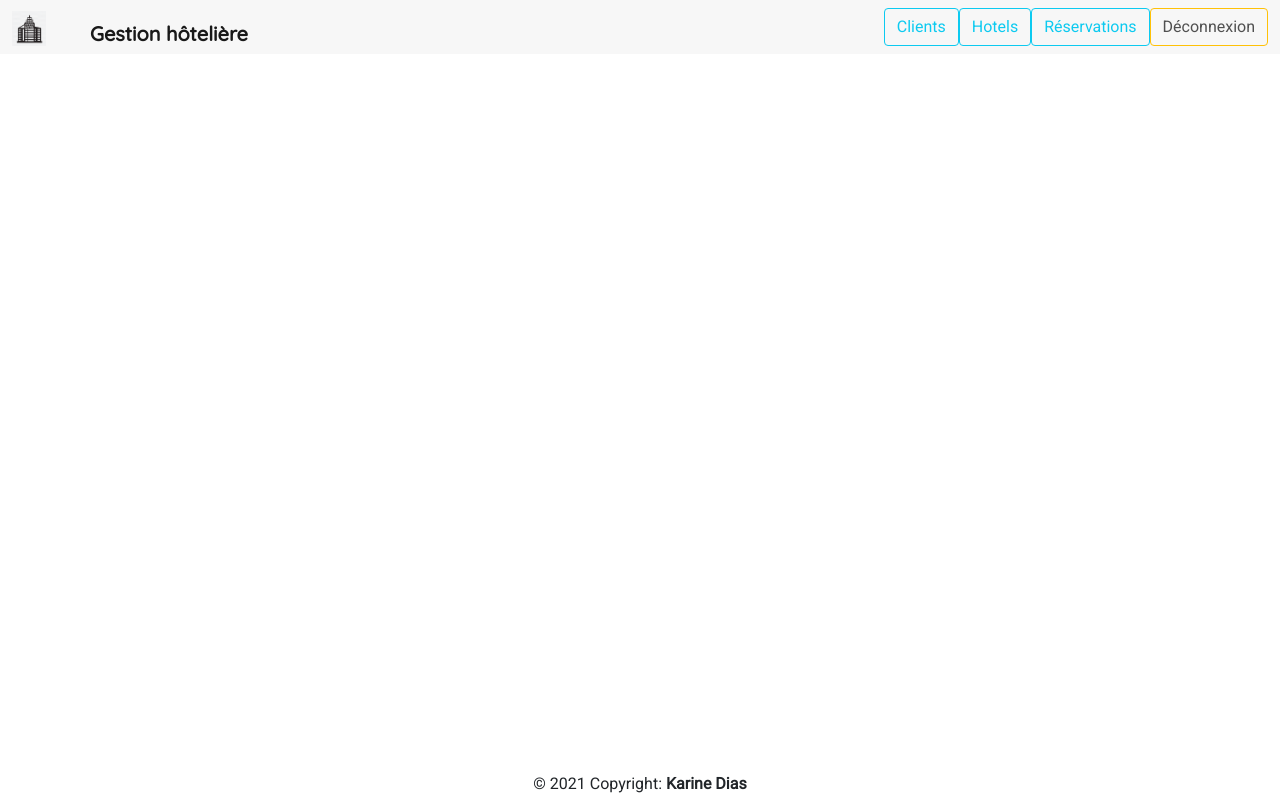
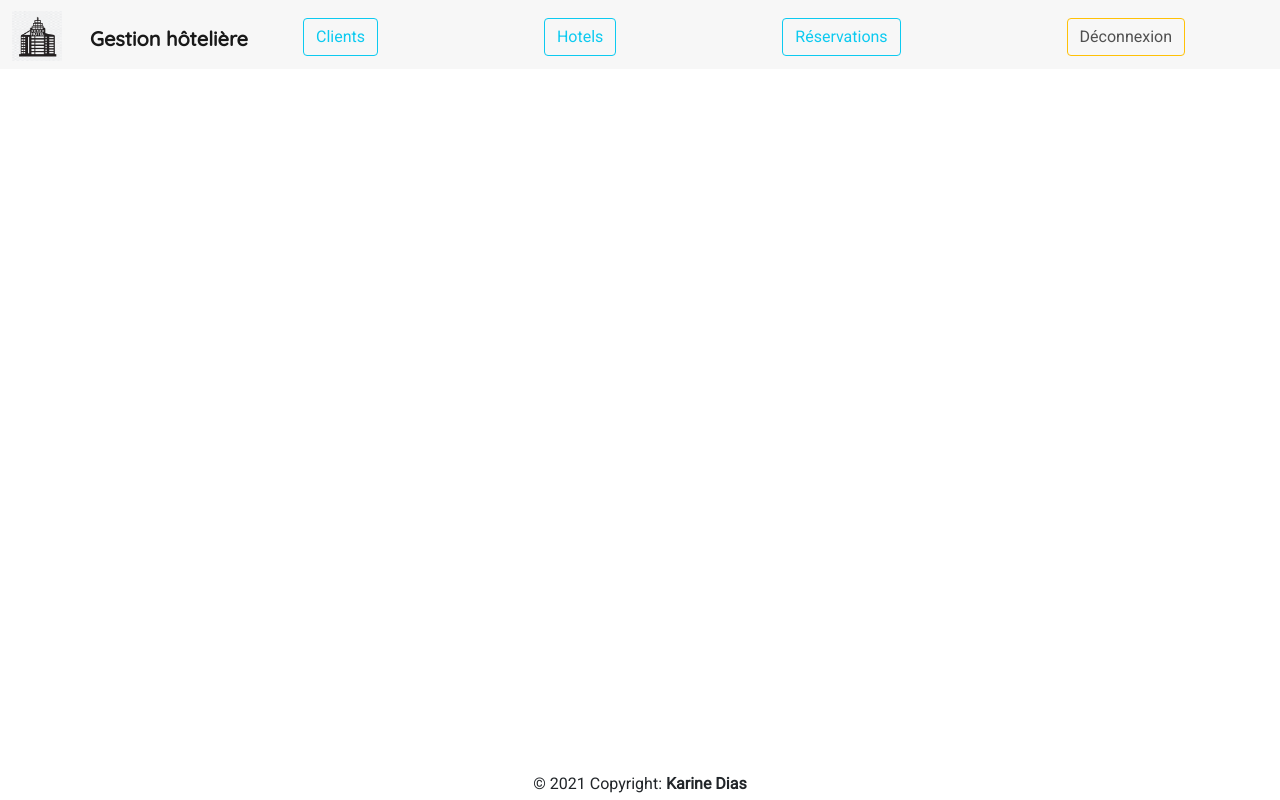
Before and after one commit to Krnds/Angular-Spring-HotelBooking, an Angular app in the folder front/: page / in a window 1280 px wide. Built offline with nearby package versions, Linux system fonts and the light colour scheme; sample sign-in values are in the browser's storage.

Commit message:
Fix navbar element in header

```diff
--- a/front/src/app/auth.guard.ts
+++ b/front/src/app/auth.guard.ts
@@ -13,14 +13,8 @@ export class AuthGuard implements CanActivate {
     route: ActivatedRouteSnapshot,
     state: RouterStateSnapshot): Observable<boolean | UrlTree> | Promise<boolean | UrlTree> | boolean | UrlTree {
 
-      //TODO: get user name to welcome in main page
-      const user = sessionStorage.getItem('connectedUser');
-      console.log(user);
-
-    // sessionStorage stocke les données pour une connexion
     if (sessionStorage.getItem("connectedUser"))
       return true;
-
       // if user not connected, redirect them to the login route
     this.router.navigate(['login']);
     return false;
--- a/front/src/app/header/header.component.css
+++ b/front/src/app/header/header.component.css
@@ -5,9 +5,9 @@
     font-family: 'Roboto', sans-serif;
 }
 
-img {
+/* img {
     width: 4%;
-}
+} */
 
 h2 {
     font-size     : 24px;
@@ -18,9 +18,20 @@ h2 {
 
 }
 
+.btn {
+
+    margin-top: 10px !important;
+}
+
+#logout-btn {
+    text-decoration: none;
+    color: #505050;
+}
+
 
 .navbar-brand {
     padding: 0 !important;
+    width: 15vw;
 }
 
 #hotel-name {
--- a/front/src/app/header/header.component.html
+++ b/front/src/app/header/header.component.html
@@ -2,23 +2,24 @@
 <header>
     <nav class="navbar navbar-expand-lg navbar-light bg-light">
         <div class="container-fluid">
+        <div class="nav nav-fill w-100 justify-content-space-between">
             <a class="navbar-brand" href="#">
                 <img src="../../assets/hotel-icon.jpg" alt="hotel-icon" width="50" class="d-inline-block align-text-top">
                 <div id="hotel-name">Gestion hôtelière</div>
             </a>
-            <a class="nav justify-content-around">
+            <a class="nav-item">
                 <a class="btn btn-outline-info" aria-current="page" href="/client">Clients</a>
             </a>
-            <a class="nav justify-content-around">
+            <a class="nav-item">
                 <a class="btn btn-outline-info" aria-current="page" href="/hotel">Hotels</a>
             </a>
-            <a class="nav justify-content-around">
+            <a class="nav-item">
                 <a class="btn btn-outline-info" aria-current="page" href="/reservation">Réservations</a>
             </a>
-            <a class="nav justify-content-around">
-                <button type="button" class="btn btn-outline-warning"><a style="text-decoration: none; color: #505050"
-                                                                         href="/logout">Déconnexion</a></button>
+            <a class="nav-item">
+                <button type="button" class="btn btn-outline-warning"><a id="logout-btn" href="/logout">Déconnexion</a></button>
             </a>
         </div>
+    </div>
     </nav>
 </header>
```
